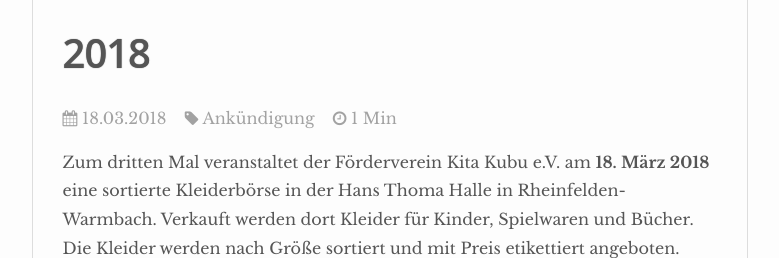
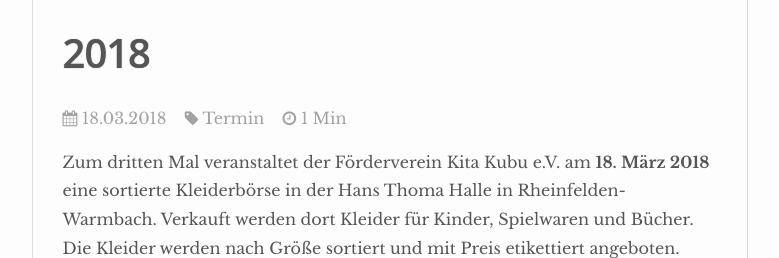
Before and after one commit to fv-kubu/fv-kubu, a Jekyll site: the page built from _posts/2018-03-18-ankuendigung-kleiderboerse-fruehjahr-2018.md, in a window 1280 px wide. Shown: the part 426-684 px from the top of the page, without its empty margins (250-1029 px from the left). Built offline with Jekyll 4.4.1, drawn with Linux system fonts in a browser that asks for light colours; nearby versions of some CDN libraries; some of the changed text lies outside the part shown; grey boxes are pictures that could not be loaded.

```diff
--- a/_posts/2018-03-18-ankuendigung-kleiderboerse-fruehjahr-2018.md
+++ b/_posts/2018-03-18-ankuendigung-kleiderboerse-fruehjahr-2018.md
@@ -2,7 +2,7 @@
 layout: post
 title: Sortierte Kleiderbörse am 18. März 2018
 description: Sortierte Kleiderbörse in der Hans-Thoma-Halle in Rheinfelden/Warmbach am 18. März 2018.
-categories: ankündigung
+categories: termin
 ---
 
 Zum dritten Mal veranstaltet der Förderverein Kita Kubu e.V. am **18. März 2018** eine sortierte
```
Also changed, not shown: other parts of _posts/2018-03-18-ankuendigung-kleiderboerse-fruehjahr-2018.md (+1 -1 lines).
